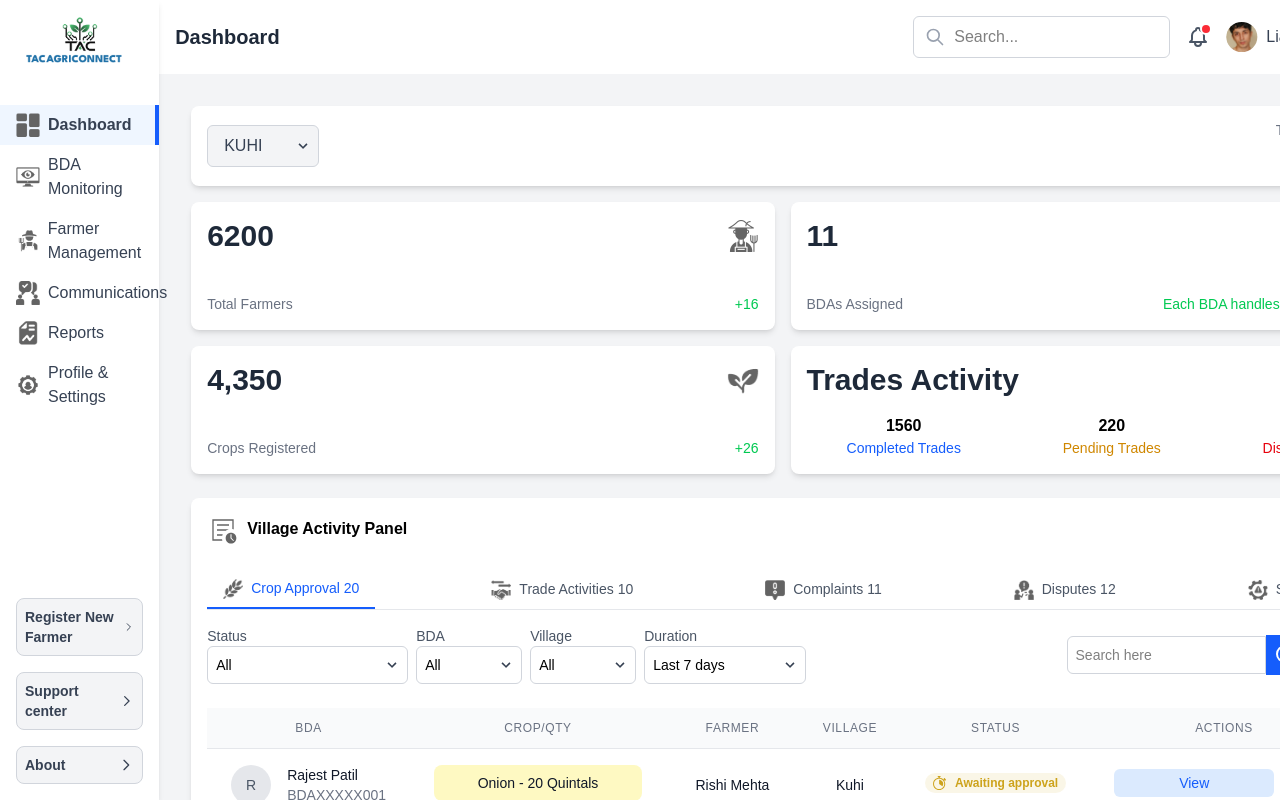
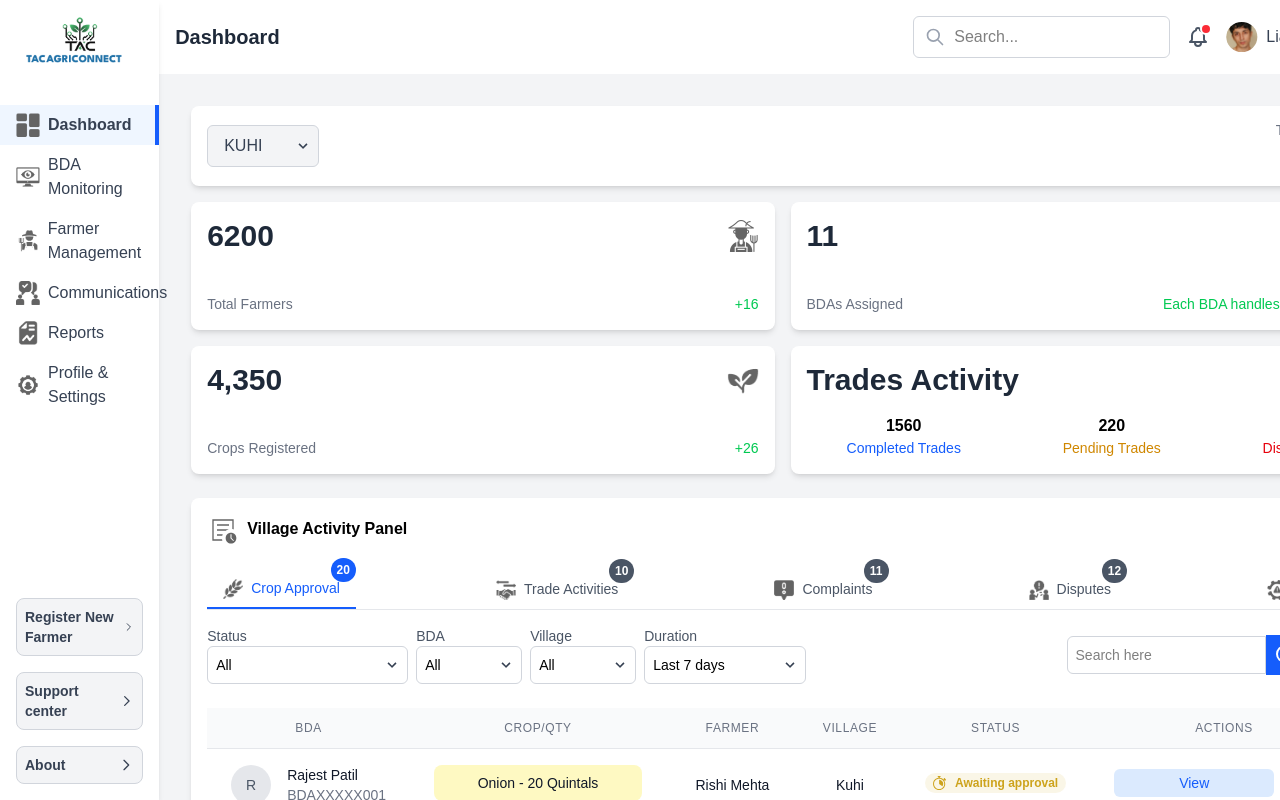
Before and after one commit to Technology-Agriculture-Creater/TAC-Admin-Panel, a Next.js app in the folder client/: page / in a window 1280 px wide. Built offline with nearby package versions, Linux system fonts and the light colour scheme.

Commit message:
feat(TabComponent): improve tab styling and count display
- Add relative positioning for better count badge placement
- Style count badge differently for active/inactive tabs
- Update icon color to match active tab state

```diff
--- a/client/src/components/TabComponent.tsx
+++ b/client/src/components/TabComponent.tsx
@@ -19,14 +19,13 @@ const TabComponent: React.FC<TabComponentProps> = ({
   onTabChange,
   tabs,
 }) => {
-
   return (
     <div className="flex items-center justify-between border-b border-gray-200 w-full">
       {tabs.map((tab) => (
         <button
           key={tab.label}
           onClick={() => onTabChange(tab.label)}
-          className={`px-4 py-2 text-sm font-medium ${
+          className={`relative px-4 py-2 text-sm font-medium ${
             activeTab === tab.label
               ? "text-blue-600 border-b-2 border-blue-600"
               : "text-gray-600 hover:text-blue-600"
@@ -38,9 +37,16 @@ const TabComponent: React.FC<TabComponentProps> = ({
             height={0}
             width={0}
             sizes="100vw"
-            className="inline-block w-5 h-5 mr-2"
+            className="inline-block w-5 h-5 mr-2 text-blue-600"
           />
-          {tab.label} {tab.count}
+          {tab.label}{" "}
+          <span
+            className={`absolute -top-3 right-0 ml-2 inline-flex items-center justify-center p-1.5 text-xs font-bold leading-none text-white rounded-full ${
+              activeTab === tab.label ? "bg-blue-600" : "bg-gray-600"
+            }`}
+          >
+            {tab.count}
+          </span>
         </button>
       ))}
     </div>
```
